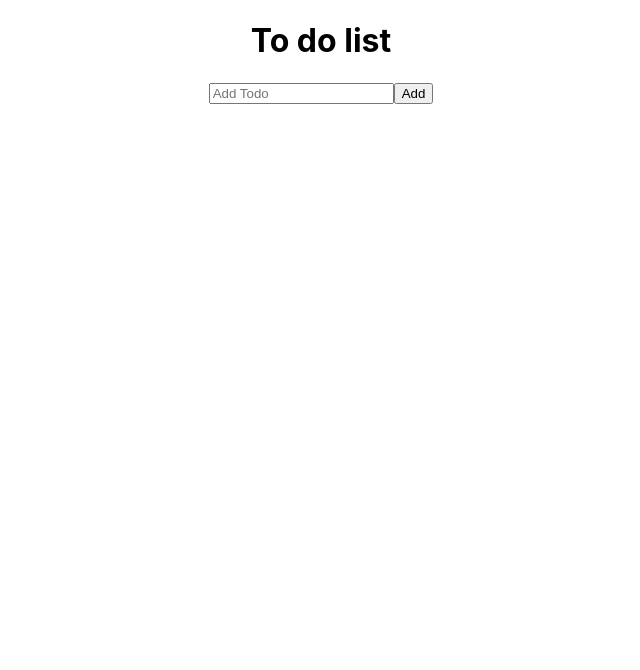
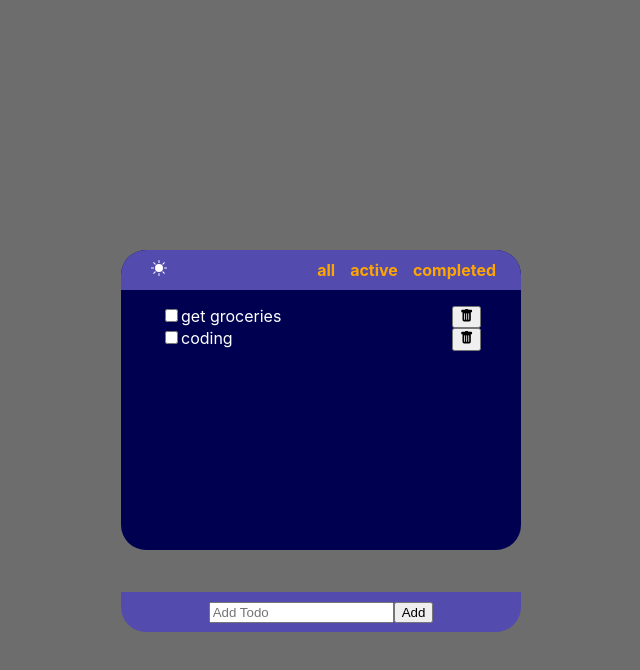
Before and after one commit to minha0817/to-do-list, a React (Create React App) app: page / in a window 1280 px wide. Shown: the top 670 px of the page, without its empty margins (319-959 px from the left). Built offline with nearby package versions, Linux system fonts and the light colour scheme.

Commit message:
Add features

```diff
--- a/package.json
+++ b/package.json
@@ -10,6 +10,7 @@
     "react-dom": "^18.2.0",
     "react-icons": "^4.7.1",
     "react-scripts": "5.0.1",
+    "uuid": "^9.0.0",
     "web-vitals": "^2.1.4"
   },
   "scripts": {
--- a/src/App.css
+++ b/src/App.css
@@ -1,11 +1,10 @@
 .App {
   text-align: center;
+  background-color: #000051;
+  border-radius: 25px;
+  min-height: 300px;
 }
 
-.App-logo {
-  height: 40vmin;
-  pointer-events: none;
-}
 
 @media (prefers-reduced-motion: no-preference) {
   .App-logo {
@@ -13,26 +12,7 @@
   }
 }
 
-.App-header {
-  background-color: #282c34;
-  min-height: 100vh;
-  display: flex;
-  flex-direction: column;
-  align-items: center;
-  justify-content: center;
-  font-size: calc(10px + 2vmin);
-  color: white;
+
+.checked-item {
+  text-decoration: line-through;
 }
-
-.App-link {
-  color: #61dafb;
-}
-
-@keyframes App-logo-spin {
-  from {
-    transform: rotate(0deg);
-  }
-  to {
-    transform: rotate(360deg);
-  }
-}
--- a/src/App.js
+++ b/src/App.js
@@ -1,23 +1,18 @@
-import React, { useState } from 'react';
-import './App.css';
-import Input from './components/Input';
-import {ItemList} from './components/ItemList';
+import React, { useState } from "react";
+import "./App.css";
+import "../src/components/Header/header.css"
+import ItemList from "./components/ItemList";
+import Header from "./components/Header/Header"
+const filters = ["all", "active", "completed"];
 
 function App() {
-  const [items, setItems] = useState([]);
-  const [checkedState, setCheckedState] = useState(
-    new Array(items.length).fill(false)
-  )
 
-  const addItem = (input) => {
-    setItems([...items, input])
-  }
+  const [filter, setFilter] = useState(filters[0]);
 
   return (
     <div className="App">
-      <h1>To do list</h1>
-      <ItemList items={items} setItems={setItems} checkedState={checkedState} setCheckedState={setCheckedState}/>
-      <Input addItem={addItem}/>
+      <Header filter={filter} setFilter={setFilter} filters={filters} />
+      <ItemList filter={filter}/>
     </div>
   );
 }
--- /dev/null
+++ b/src/components/Header/Header.jsx
@@ -0,0 +1,20 @@
+import React from 'react'
+import './header.css'
+import { BsFillSunFill } from 'react-icons/bs'
+
+export default function Header({ setFilter, filters }) {
+  return (
+    <header>
+      <span>
+        <BsFillSunFill />
+      </span>
+      <ul>
+        {filters.map((filter, index) => (
+          <button key={index} onClick={() => setFilter(filter)}>
+            <b>{filter}</b>
+          </button>
+        ))}
+      </ul>
+    </header>
+  )
+}
--- /dev/null
+++ b/src/components/Header/header.css
@@ -0,0 +1,31 @@
+header {
+  background-color: #534bae;
+  top: 0;
+  left: 0;
+  right: 0;
+  height: 40px;
+  border-top-left-radius: 25px;
+  border-top-right-radius: 25px;
+}
+
+
+header ul {
+  position: relative;
+  float: right;
+  margin: 10px;
+
+}
+
+header ul button {
+  all: unset;
+  cursor: pointer;
+  color : orange;
+  margin-right: 15px;
+}
+
+header span {
+  position: relative;
+  float: left;
+  margin: 10px;
+  padding-left: 20px;
+}
--- a/src/components/Input.jsx
+++ b/src/components/Input.jsx
@@ -1,18 +1,22 @@
 import React, { useState } from "react";
+import { v4 as uuidv4 } from 'uuid';
+import "./input.css"
 
 export default function Input({addItem}) {
 
   const [input, setInput] = useState("")
 
   const handleSubmit = (event) => {
+    if(input.trim().length === 0){
+      return;
+    }
     event.preventDefault();
-    addItem(input)
+    addItem({id: uuidv4(), input, status: 'active'})
     setInput("")
   }
 
-
   return (
-    <div>
+    <footer className="input-box">
       <input
         name="Add todo"
         type={"text"}
@@ -22,6 +26,6 @@ export default function Input({addItem}) {
       >
       </input>
       <button onClick={handleSubmit}>Add</button>
-    </div>
+    </footer>
   )
 }
--- /dev/null
+++ b/src/components/Item.jsx
@@ -0,0 +1,45 @@
+import React from 'react'
+import { BsTrashFill } from 'react-icons/bs'
+import './item.css'
+
+export default function Item({ index, item, handleDelete, handleUpdate }) {
+  const { input, status } = item
+
+  const handleChange = (e) => {
+    const status = e.target.checked ? 'completed' : 'active'
+    handleUpdate({ ...item, status })
+  }
+
+  const handleChecked = () => {
+    if (status === 'completed') {
+      return 'checked-item'
+    }
+    if (status === 'active') {
+      return null
+    }
+  }
+
+  return (
+    <li>
+      <div>
+        <input
+          type="checkbox"
+          id="checkbox"
+          checked={status === 'completed'}
+          onChange={handleChange}
+        />
+        <label htmlFor="checkbox" className={handleChecked()}>
+          {input}
+        </label>
+      </div>
+      <button
+        className="trashbutton"
+        onClick={() => {
+          handleDelete(index)
+        }}
+      >
+        <BsTrashFill />
+      </button>
+    </li>
+  )
+}
--- a/src/components/ItemList.jsx
+++ b/src/components/ItemList.jsx
@@ -1,40 +1,51 @@
-import React from 'react'
-import { BsTrashFill } from 'react-icons/bs'
+import React, { useState } from 'react'
+import Input from './Input'
+import Item from './Item'
+import './itemList.css'
 
-export const ItemList = ({ items, setItems, checkedState, setCheckedState }) => {
+export default function ItemList({ filter }) {
+  const [items, setItems] = useState([
+    { id: '123', input: 'get groceries', status: 'active' },
+    { id: '124', input: 'coding', status: 'active' },
+  ])
 
   const handleDelete = (index) => {
     items.splice(index, 1)
     setItems([...items])
   }
 
-  const handleCompleted = (position) => {
-    console.log("position", position)
-    const updatedCheckedState = checkedState.map((item, index) =>
-      index === position ? !item : item
-    )
-
-    setCheckedState(updatedCheckedState);
+  const handleUpdate = (updated) => {
+    setItems(items.map((item) => (item.id === updated.id ? updated : item)))
   }
 
+  const addItem = (input) => {
+    setItems([...items, input])
+  }
+
+  const getFilteredItems = (items, filter) => {
+    if (filter === 'all') {
+      return items
+    } else {
+      return items.filter((item) => item.status === filter)
+    }
+  }
+
+  const filtered = getFilteredItems(items, filter)
+
   return (
-    <div>
-      {items.length > 0 &&
-        items.map((item, index) => (
-          <div key={index}>
-            <label>
-              <input type="checkbox" checked={checkedState[index]} onChange={() => handleCompleted(index)}/>
-              <span>{item}</span>
-            </label>
-            <button
-              onClick={() => {
-                handleDelete(index)
-              }}
-            >
-              <BsTrashFill />
-            </button>
-          </div>
+    <section>
+      <ul>
+        {filtered.map((item, index) => (
+          <Item
+            key={item.id}
+            item={item}
+            handleUpdate={handleUpdate}
+            handleDelete={handleDelete}
+            index={index}
+          />
         ))}
-    </div>
+      </ul>
+      <Input addItem={addItem} items={items} setItems={setItems} />
+    </section>
   )
 }
--- /dev/null
+++ b/src/components/input.css
@@ -0,0 +1,12 @@
+footer {
+  background-color: #534bae;
+  width: 400px;
+  height: 40px;
+  display: flex;
+  align-items: center;
+  justify-content: center;
+  border-bottom-left-radius: 25px;
+  border-bottom-right-radius: 25px;
+  position: fixed;
+  bottom: 168px;
+}
--- /dev/null
+++ b/src/components/item.css
@@ -0,0 +1,5 @@
+li {
+  display: flex;
+  justify-content: space-between;
+  padding-right: 40px;
+}
--- /dev/null
+++ b/src/components/itemList.css
@@ -0,0 +1,10 @@
+section {
+	text-align: left;
+  position: relative;
+}
+
+section ul {
+  list-style: none;
+  display: flex;
+  flex-direction: column;
+}
--- a/src/index.css
+++ b/src/index.css
@@ -5,6 +5,14 @@ body {
     sans-serif;
   -webkit-font-smoothing: antialiased;
   -moz-osx-font-smoothing: grayscale;
+  background-color: #6d6d6d;
+  color: white;
+  width: 400px;
+  margin: 0px auto;
+  display: flex;
+  flex-direction: column;
+  justify-content: center;
+  min-height:100vh;
 }
 
 code {
```
Also changed, not shown: 1 other file (tests, documents, lock files or other folders).
